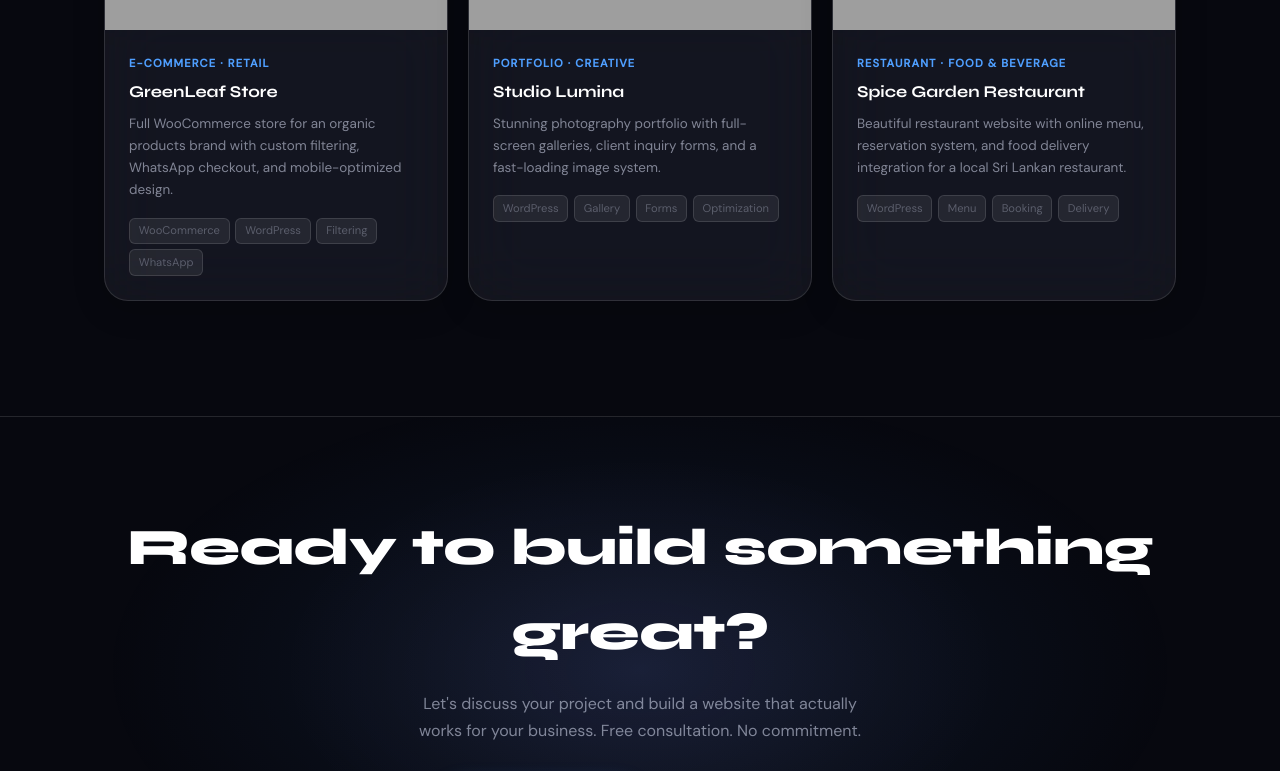
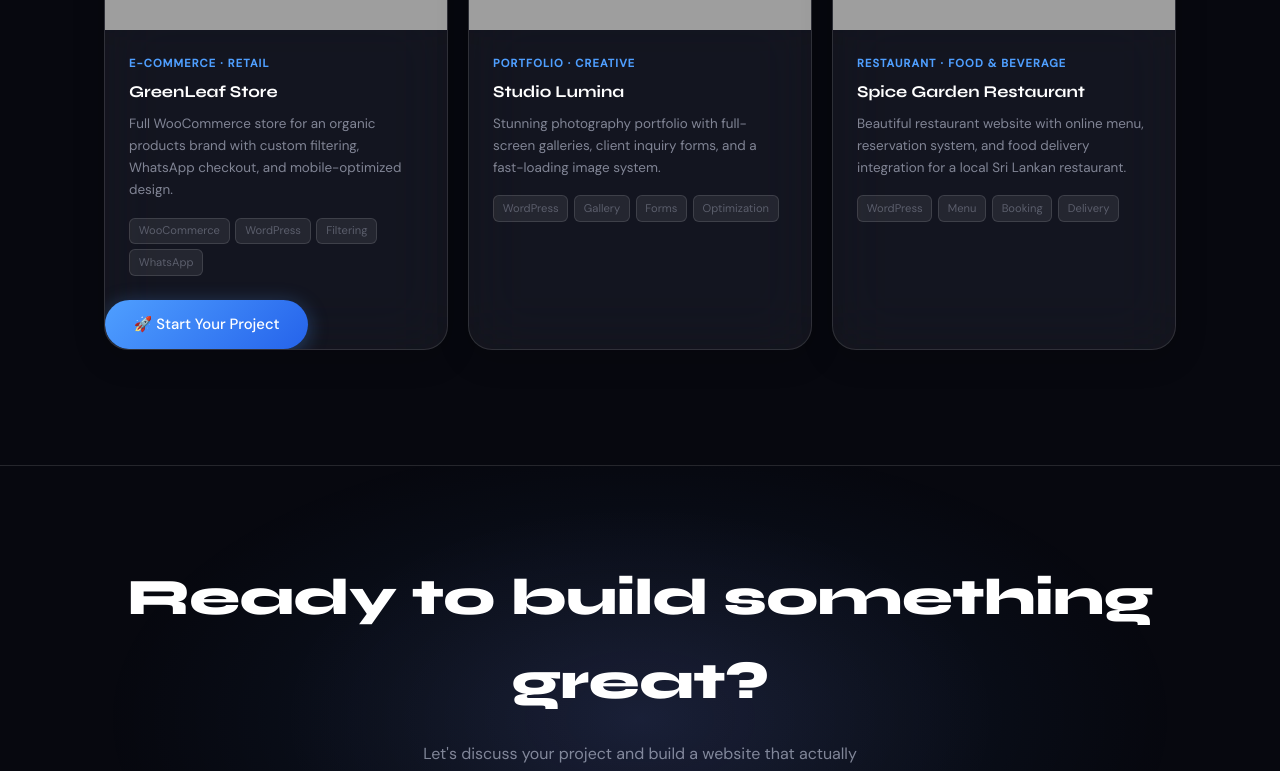
Before and after one commit to BasuruLokuge/freelanceportfolio, a plain HTML site: page mainsite/index.html in a window 1280 px wide. Shown: the part 4521-5292 px from the top of the page. Drawn offline with Linux system fonts and the light colour scheme; grey boxes are pictures that could not be loaded.

Commit message:
Update project cards in index.html

```diff
--- a/mainsite/index.html
+++ b/mainsite/index.html
@@ -457,7 +457,7 @@ body {
   <h2 class="section-title">Ongoing Projects</h2>
   <p class="section-desc">A selection of WordPress websites designed and developed with performance, accessibility, and conversion in mind.</p>
   <div class="portfolio-grid fade-up">
-    <div class="project-card"><div class="project-preview preview-2"><img src="images/GreenLeaf Storepic.png" alt="GreenLeaf Store" class="project-img"><div class="speed-badge"><svg width="12" height="12" viewBox="0 0 512 512" fill="currentColor"><path d="M64 64c0-17.7-14.3-32-32-32S0 46.3 0 64V400c0 44.2 35.8 80 80 80H480c17.7 0 32-14.3 32-32s-14.3-32-32-32H80c-8.8 0-16-7.2-16-16V64zm406.6 86.6c12.5-12.5 12.5-32.8 0-45.3s-32.8-12.5-45.3 0L320 210.7l-57.4-57.4c-12.5-12.5-32.8-12.5-45.3 0l-112 112c-12.5 12.5-12.5 32.8 0 45.3s32.8 12.5 45.3 0L240 221.3l57.4 57.4c12.5 12.5 32.8 12.5 45.3 0l128-128z"/></svg> 10s Fast-loading</div></div><div class="project-body"><div class="project-type">E-Commerce · Retail</div><h3>GreenLeaf Store</h3><p>Full WooCommerce store for an organic products brand with custom filtering, WhatsApp checkout, and mobile-optimized design.</p><div class="project-tech"><span class="tech-chip">WooCommerce</span><span class="tech-chip">WordPress</span><span class="tech-chip">Filtering</span><span class="tech-chip">WhatsApp</span></div></div></div>
+    <div class="project-card"><div class="project-preview preview-2"><img src="images/GreenLeaf Storepic.png" alt="GreenLeaf Store" class="project-img"><div class="speed-badge"><svg width="12" height="12" viewBox="0 0 512 512" fill="currentColor"><path d="M64 64c0-17.7-14.3-32-32-32S0 46.3 0 64V400c0 44.2 35.8 80 80 80H480c17.7 0 32-14.3 32-32s-14.3-32-32-32H80c-8.8 0-16-7.2-16-16V64zm406.6 86.6c12.5-12.5 12.5-32.8 0-45.3s-32.8-12.5-45.3 0L320 210.7l-57.4-57.4c-12.5-12.5-32.8-12.5-45.3 0l-112 112c-12.5 12.5-12.5 32.8 0 45.3s32.8 12.5 45.3 0L240 221.3l57.4 57.4c12.5 12.5 32.8 12.5 45.3 0l128-128z"/></svg> 10s Fast-loading</div></div><div class="project-body"><div class="project-type">E-Commerce · Retail</div><h3>GreenLeaf Store</h3><p>Full WooCommerce store for an organic products brand with custom filtering, WhatsApp checkout, and mobile-optimized design.</p><div class="project-tech"><span class="tech-chip">WooCommerce</span><span class="tech-chip">WordPress</span><span class="tech-chip">Filtering</span><span class="tech-chip">WhatsApp</span></div></div><a href="#contact" class="btn btn-primary">🚀 Start Your Project</a></div>
     <div class="project-card"><div class="project-preview preview-3"><img src="images/Studio Luminapic.png" alt="Studio Lumina" class="project-img"><div class="speed-badge"><svg width="12" height="12" viewBox="0 0 512 512" fill="currentColor"><path d="M64 64c0-17.7-14.3-32-32-32S0 46.3 0 64V400c0 44.2 35.8 80 80 80H480c17.7 0 32 14.3 32-32s-14.3-32-32-32H80c-8.8 0-16-7.2-16-16V64zm406.6 86.6c12.5-12.5 12.5-32.8 0-45.3s-32.8-12.5-45.3 0L320 210.7l-57.4-57.4c-12.5-12.5-32.8-12.5-45.3 0l-112 112c-12.5 12.5-12.5 32.8 0 45.3s32.8 12.5 45.3 0L240 221.3l57.4 57.4c12.5 12.5 32.8 12.5 45.3 0l128-128z"/></svg> SEO Friendly</div></div><div class="project-body"><div class="project-type">Portfolio · Creative</div><h3>Studio Lumina</h3><p>Stunning photography portfolio with full-screen galleries, client inquiry forms, and a fast-loading image system.</p><div class="project-tech"><span class="tech-chip">WordPress</span><span class="tech-chip">Gallery</span><span class="tech-chip">Forms</span><span class="tech-chip">Optimization</span></div></div></div>
     <div class="project-card"><div class="project-preview preview-4"><img src="images/Spice Garden Restaurantpic.png" alt="Spice Garden Restaurant" class="project-img"><div class="speed-badge"><svg width="12" height="12" viewBox="0 0 512 512" fill="currentColor"><path d="M64 64c0-17.7-14.3-32-32-32S0 46.3 0 64V400c0 44.2 35.8 80 80 80H480c17.7 0 32 14.3 32-32s-14.3-32-32-32H80c-8.8 0-16-7.2-16-16V64zm406.6 86.6c12.5-12.5 12.5-32.8 0-45.3s-32.8-12.5-45.3 0L320 210.7l-57.4-57.4c-12.5-12.5-32.8-12.5-45.3 0l-112 112c-12.5 12.5-12.5 32.8 0 45.3s32.8 12.5 45.3 0L240 221.3l57.4 57.4c12.5 12.5 32.8 12.5 45.3 0l128-128z"/></svg> 98+ PageSpeed Score</div></div><div class="project-body"><div class="project-type">Restaurant · Food & Beverage</div><h3>Spice Garden Restaurant</h3><p>Beautiful restaurant website with online menu, reservation system, and food delivery integration for a local Sri Lankan restaurant.</p><div class="project-tech"><span class="tech-chip">WordPress</span><span class="tech-chip">Menu</span><span class="tech-chip">Booking</span><span class="tech-chip">Delivery</span></div></div></div>
   </div>
```
